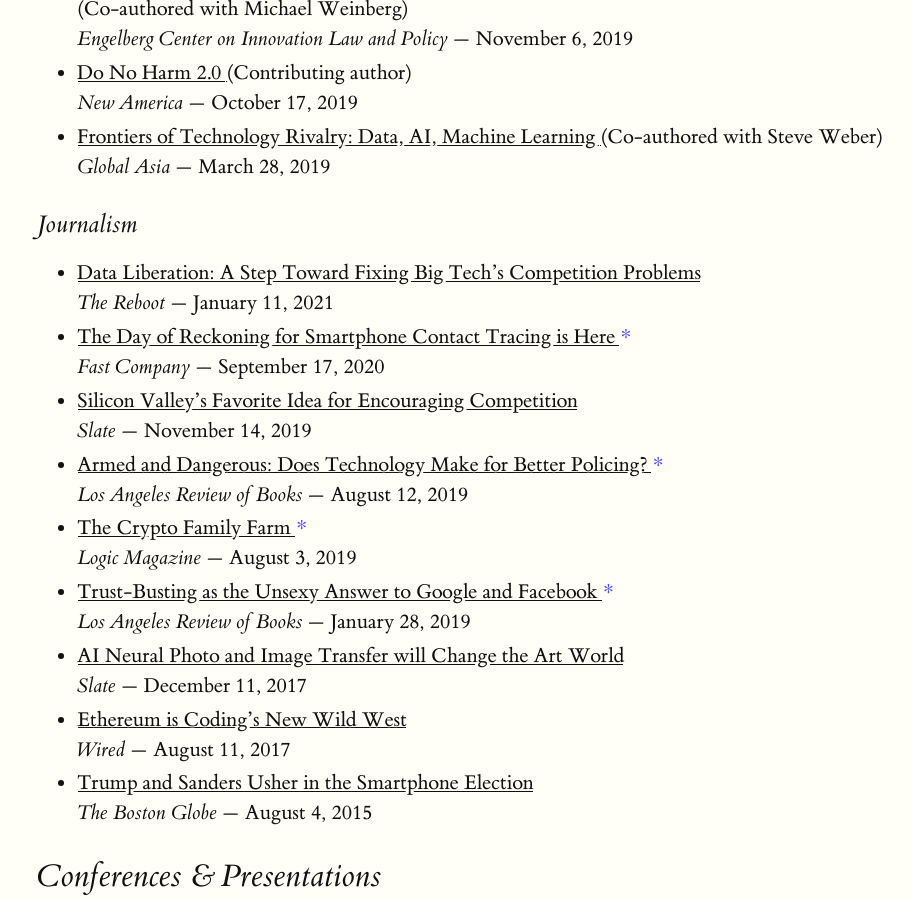
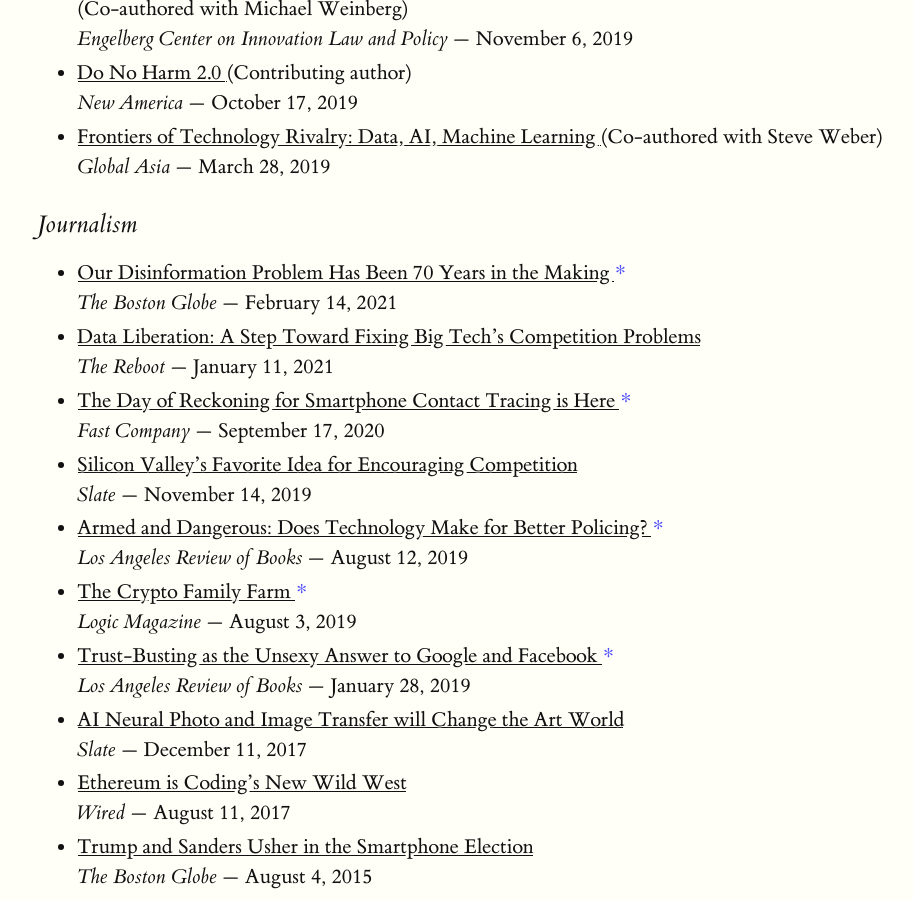
Before and after one commit to gajeam/gajeam.github.io, a Jekyll site: the page built from index.html, in a window 1280 px wide and 900 px high, scrolled down 887 px. Shown: the whole window, without its empty margins (91-1004 px from the left). Built offline with Jekyll 4.4.1, drawn with Linux system fonts in a browser that asks for light colours.

Commit message:
Added Globe article

```diff
--- a/_data/links.yaml
+++ b/_data/links.yaml
@@ -44,6 +44,11 @@
         fave: false
   - title: "Journalism"
     list:
+      - name: "Our Disinformation Problem Has Been 70 Years in the Making"
+        publisher: The Boston Globe
+        link: https://www.bostonglobe.com/2021/02/14/opinion/our-disinformation-problem-has-been-70-years-making/
+        date: February 14, 2021
+        fave: true
       - name: "Data Liberation: A Step Toward Fixing Big Tech’s Competition Problems"
         publisher: The Reboot
         link: https://thereboot.com/data-liberation-a-step-toward-fixing-big-techs-competition-problems/
```
